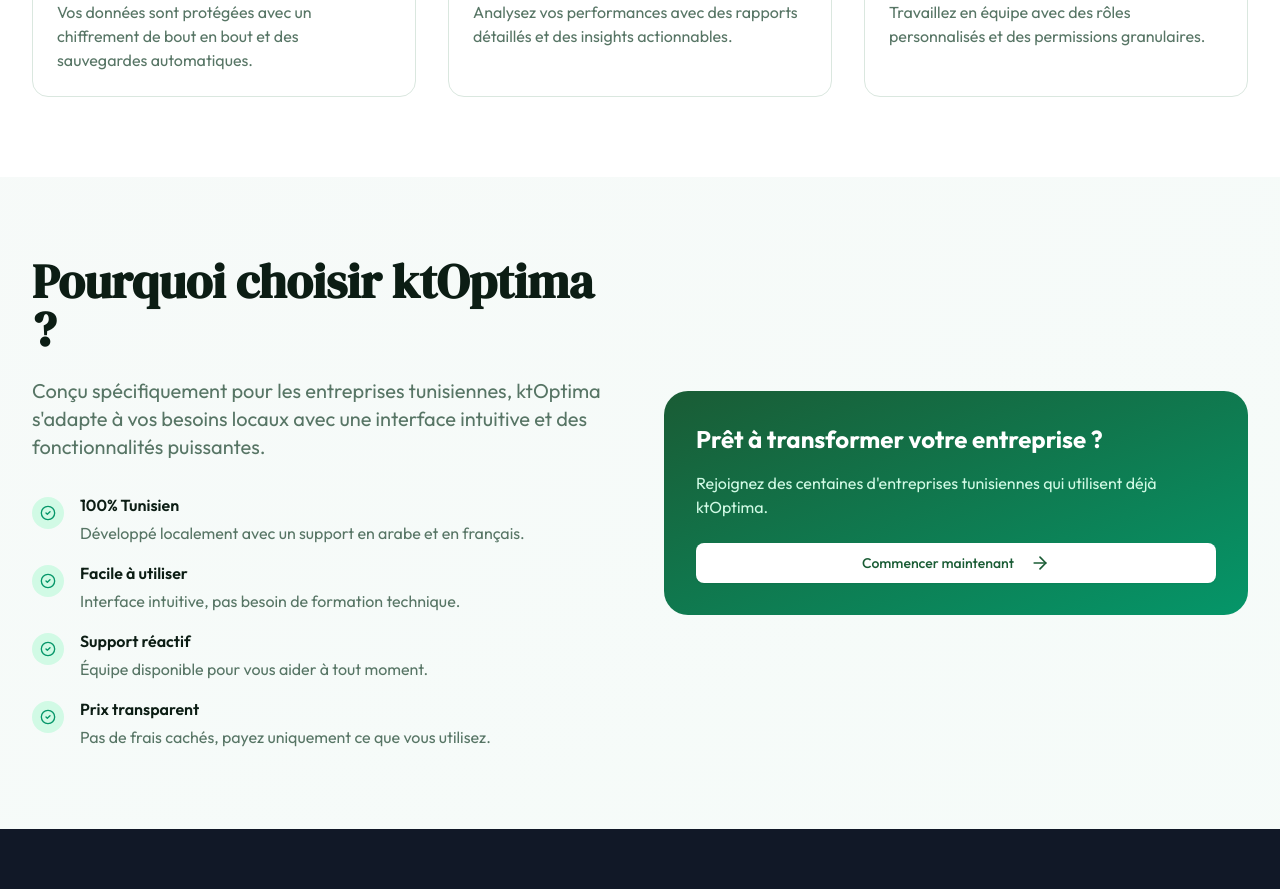
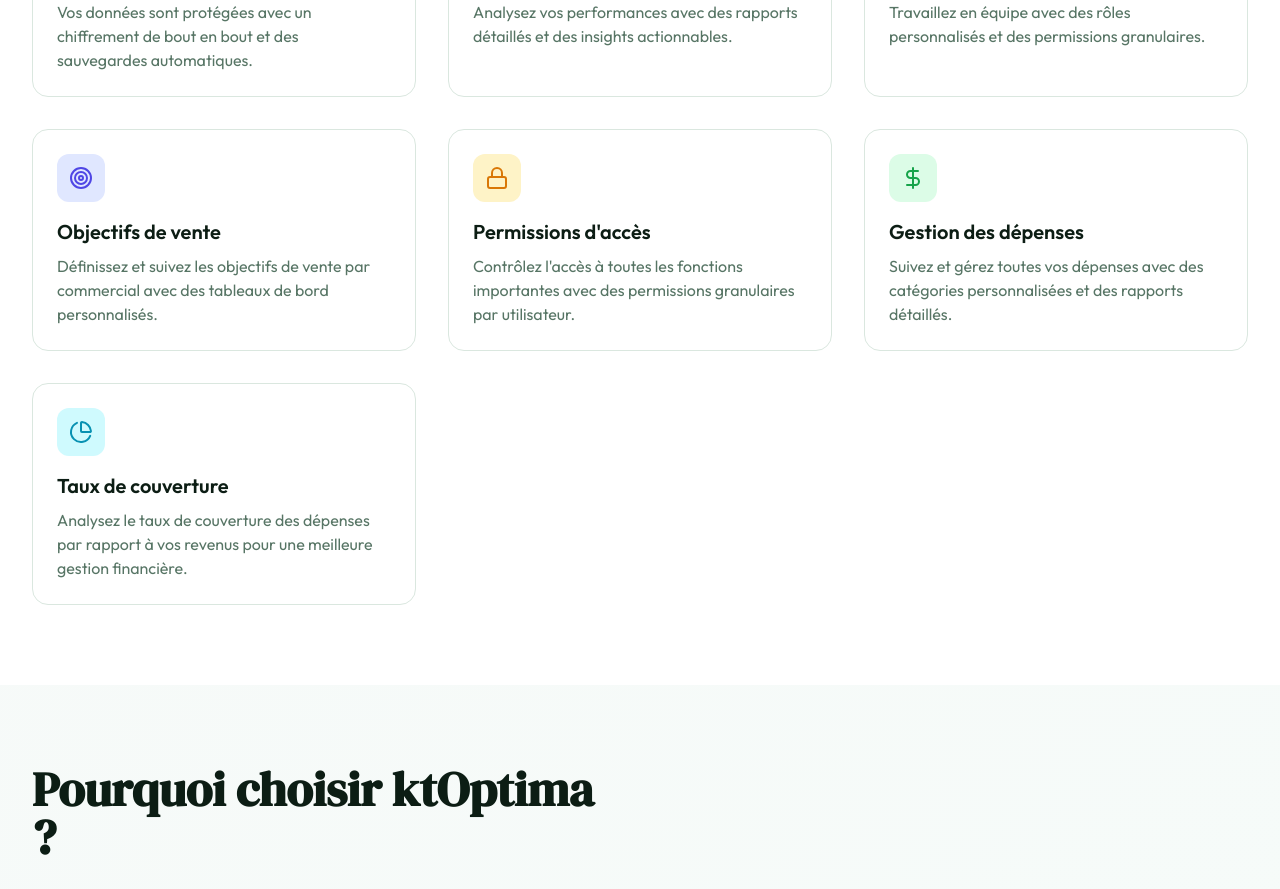
Before and after one commit to Kameltalbi/crm, a React (Vite) app in the folder frontend/: page / in a window 1280 px wide. Shown: the part 1520-2409 px from the top of the page. Built offline with nearby package versions, Linux system fonts and the light colour scheme.

Commit message:
feat: add new features to Landing page
- Add sales objectives per commercial feature
- Add access permissions for important functions
- Add expenses management feature
- Add expense coverage rate feature
- Update grid to 3 columns for better layout

```diff
--- a/frontend/src/pages/Landing.tsx
+++ b/frontend/src/pages/Landing.tsx
@@ -1,6 +1,6 @@
 import { useState, useEffect } from 'react';
 import { Link } from 'react-router-dom';
-import { Leaf, TrendingUp, Shield, Zap, Users, BarChart3, CheckCircle2, ArrowRight, Mail, Phone, MapPin, Menu, X } from 'lucide-react';
+import { Leaf, TrendingUp, Shield, Zap, Users, BarChart3, CheckCircle2, ArrowRight, Mail, Phone, MapPin, Menu, X, Target, Lock, DollarSign, PieChart } from 'lucide-react';
 import { Button } from '@/components/ui/button';
 
 export function Landing() {
@@ -234,6 +234,42 @@ export function Landing() {
                 Travaillez en équipe avec des rôles personnalisés et des permissions granulaires.
               </p>
             </div>
+            <div className="p-6 rounded-2xl border bg-card hover:shadow-lg transition-shadow">
+              <div className="w-12 h-12 rounded-xl bg-indigo-100 flex items-center justify-center mb-4">
+                <Target size={24} className="text-indigo-600" />
+              </div>
+              <h3 className="text-xl font-semibold mb-2">Objectifs de vente</h3>
+              <p className="text-base text-muted-foreground">
+                Définissez et suivez les objectifs de vente par commercial avec des tableaux de bord personnalisés.
+              </p>
+            </div>
+            <div className="p-6 rounded-2xl border bg-card hover:shadow-lg transition-shadow">
+              <div className="w-12 h-12 rounded-xl bg-amber-100 flex items-center justify-center mb-4">
+                <Lock size={24} className="text-amber-600" />
+              </div>
+              <h3 className="text-xl font-semibold mb-2">Permissions d'accès</h3>
+              <p className="text-base text-muted-foreground">
+                Contrôlez l'accès à toutes les fonctions importantes avec des permissions granulaires par utilisateur.
+              </p>
+            </div>
+            <div className="p-6 rounded-2xl border bg-card hover:shadow-lg transition-shadow">
+              <div className="w-12 h-12 rounded-xl bg-green-100 flex items-center justify-center mb-4">
+                <DollarSign size={24} className="text-green-600" />
+              </div>
+              <h3 className="text-xl font-semibold mb-2">Gestion des dépenses</h3>
+              <p className="text-base text-muted-foreground">
+                Suivez et gérez toutes vos dépenses avec des catégories personnalisées et des rapports détaillés.
+              </p>
+            </div>
+            <div className="p-6 rounded-2xl border bg-card hover:shadow-lg transition-shadow">
+              <div className="w-12 h-12 rounded-xl bg-cyan-100 flex items-center justify-center mb-4">
+                <PieChart size={24} className="text-cyan-600" />
+              </div>
+              <h3 className="text-xl font-semibold mb-2">Taux de couverture</h3>
+              <p className="text-base text-muted-foreground">
+                Analysez le taux de couverture des dépenses par rapport à vos revenus pour une meilleure gestion financière.
+              </p>
+            </div>
           </div>
         </div>
       </section>
```
